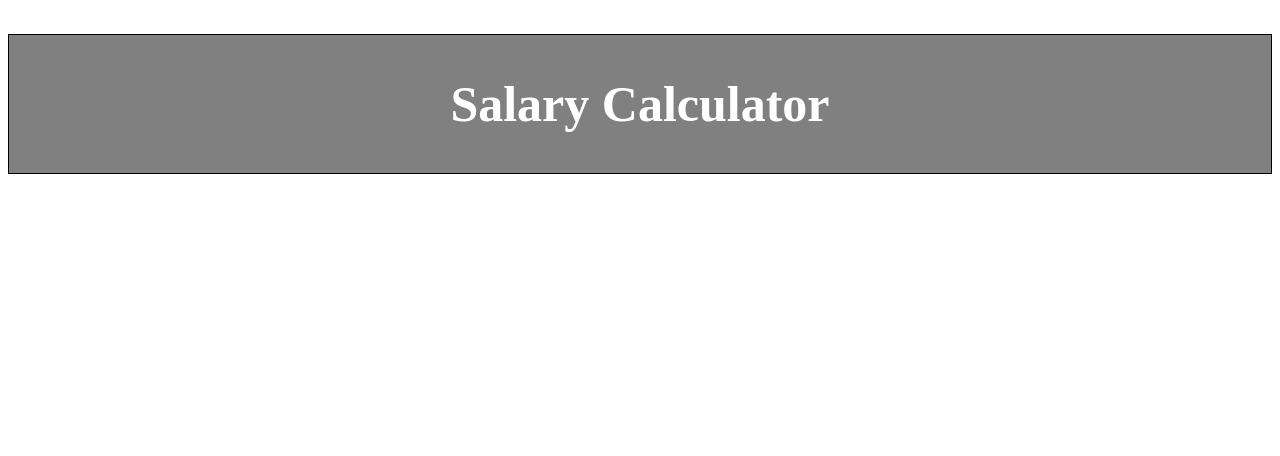
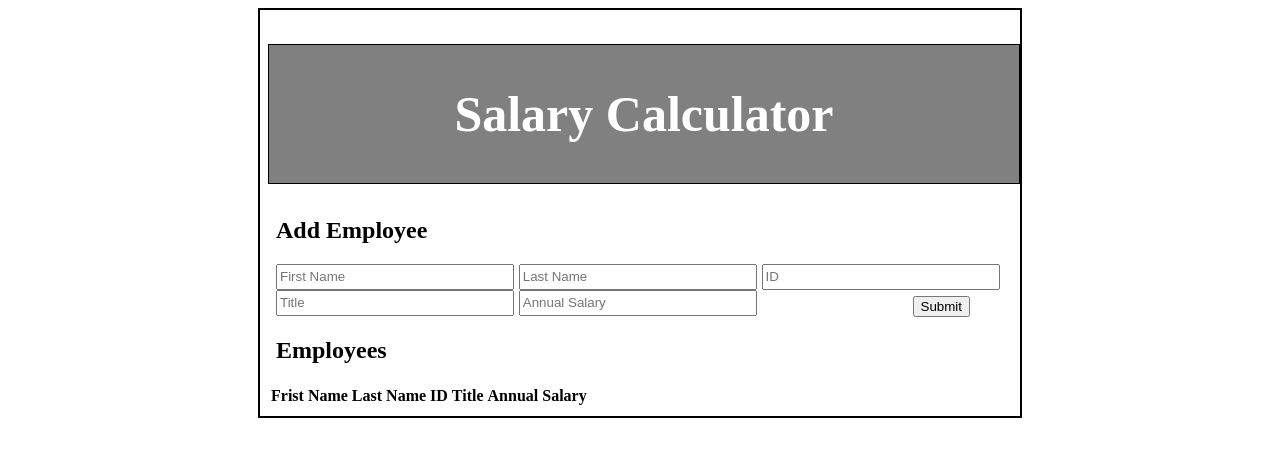
Before and after one commit to sezasada/Weekend-Challenge-1, a plain HTML site: page index.html in a window 1280 px wide. Drawn offline with Linux system fonts and the light colour scheme.

Commit message:
added a lot of css stuff

```diff
--- a/index.html
+++ b/index.html
@@ -7,13 +7,39 @@
         <link href="style.css" rel="stylesheet">
         <title>Weekend Challenge</title>
     </head>
+    <div id="bodyDiv">
     <body>
         <header>
             <h1>Salary Calculator</h1>
         </header>
         <main>
+            <h2>Add Employee</h2>
+            <div id="inputs">
+                <input placeholder="First Name" type="text" id="first-name-tag">
+                <input placeholder="Last Name" type="text" id="last-name-tag">
+                <input placeholder="ID" type="text" id="id-tag">
+                <input placeholder="Title" type="text" id="title-tag">
+                <input placeholder="Annual Salary" type="text" id="annual-salary-tag">
+            </div>
+            <div id="container-button">
+                <button id="submit-button">Submit</button>
+            </div>
+            <h2>Employees</h2>
+            <table>
+                <thead>
+                    <tr>
+                        <th>Frist Name</th>
+                        <th>Last Name</th>
+                        <th>ID</th>
+                        <th>Title</th>
+                        <th>Annual Salary</th>
+                        <th></th>
+                    </tr>
+                </thead>
+            </table>
 
 
         </main>
     </body>
+    </div>
 </html>
--- a/style.css
+++ b/style.css
@@ -1,5 +1,12 @@
 body {
     background-color: white;
+}
+#bodyDiv {
+    margin-left: 250px;
+    margin-right: 250px;
+    border: 2px solid black;
+    padding-left: 8px;
+    padding-bottom: 8px;
 }
 
 h1 {
@@ -11,3 +18,21 @@ h1 {
     font-size: 50px;
     font-family: 'Times New Roman', Times, serif;
 }
+h2 {
+    padding-left: 8px;
+}
+#inputs {
+    text-align: left;
+    height: 4vh;
+    padding-left: 8px;
+    font-size: larger;
+}
+input {
+    height: 20px;
+    width: 230px;
+}
+
+#container-button {
+    text-align: right;
+    padding-right: 50px;
+}
```
